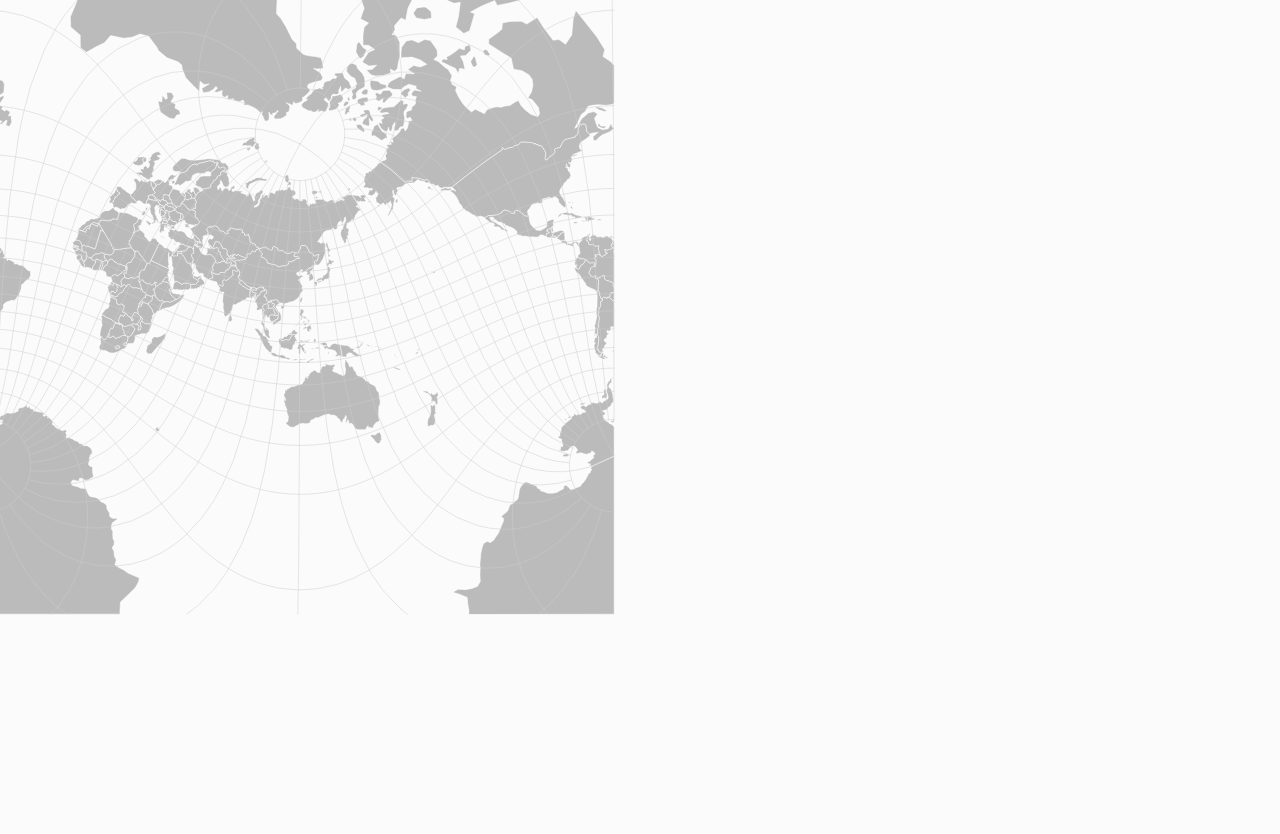
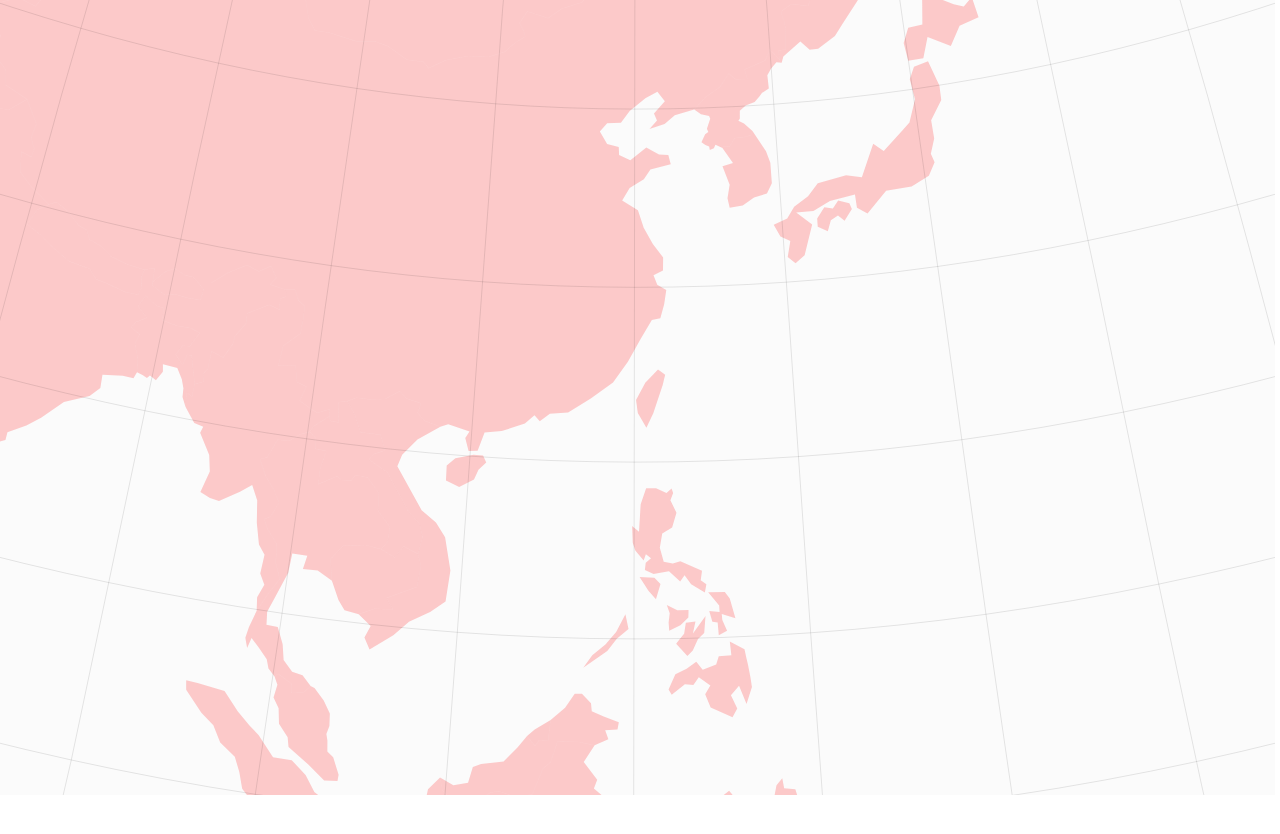
Before and after one commit to Nate-Wessel/react-d3-map, a React app: page / in a window 1280 px wide. Shown: the top 834 px of the page. After the commit the page ends 801 px from the top, so only its background shows below. Built offline with nearby package versions, Linux system fonts and the light colour scheme.

Commit message:
scale SVG to window

```diff
--- a/src/App.jsx
+++ b/src/App.jsx
@@ -12,8 +12,7 @@ import { csv } from 'd3-fetch'
 import { contourDensity } from 'd3-contour'
 import './main.css'
 
-const width = 600
-const height = 600
+const countries = topoFeature( countriesTopo, 'countries' )
 
 const center = [120.2,23.7]
 
@@ -21,20 +20,24 @@ var lambda = -center[0] // yaw
 var phi = -center[1] // pitch
 var gamma = 0 // roll
 
-const proj = geoMercator()
-	.rotate( [ lambda, phi, gamma ] )
-	.translate( [ width/2, height/2 ] )
-	.scale(100)
-
-const pathGen = geoPath().projection( proj )
+const initialWidth = window.innerWidth-5
+const initialHeight = window.innerHeight-5
 
 export default function(){
-	const [ countries, setCountries ] = useState(null)
+	const [ dimensions, setDimensions ] = useState([initialWidth,initialHeight])
+	useEffect(()=>{ // resize to window
+		window.addEventListener('resize',resizeMap)
+	},[])
 
-	const [ contours, setContours ] = useState([])
-	useEffect(()=>{
-		setCountries( topoFeature( countriesTopo, 'countries' ) )
-	},[])
+	const width = dimensions[0]
+	const height = dimensions[1]
+
+	const proj = geoMercator()
+		.rotate( [ lambda, phi, gamma ] )
+		.translate( [ width/2, height/2 ] )
+		.scale(1000)
+	const pathGen = geoPath().projection( proj )
+
 	return (
 		<svg width={width} height={height}>
 			<g id="countries">
@@ -49,4 +52,8 @@ export default function(){
 			</g>
 		</svg>
 	)
+	function resizeMap(event){
+		let win = event.target
+		setDimensions([win.innerWidth-5,win.innerHeight-5])
+	}
 }
--- a/src/main.css
+++ b/src/main.css
@@ -16,41 +16,10 @@
 	font-weight: bold;
 	font-style: normal; }
 
-html, body {
+html, body, #root {
 	font-family: Avenir, sans-serif;
 	margin: 0;
 	padding: 0; }
 
 svg {
-	background-color: #fbfbfb;
-	width: 100%;
-	height: 100%; }
-svg path {
-	stroke-linecap: round;
-	stroke-linejoin : round; }
-svg #countries path {
-	stroke-width: 0.5px;
-	stroke: white;
-	fill: #bbb; }
-svg #countries path#CAN {
-	fill: #F77; }
-svg #graticules path {
-	fill: none;
-	stroke: #ccc;
-	stroke-width: 0.5; }
-svg #investments path {
-	fill: none;
-	opacity: 0.25;
-	stroke: #00f;
-	stroke-width: 0.5; }
-svg g#cities g.city circle.inbound {
-	fill: green;
-	fill-opacity: 0.5;
-	stroke: green; }
-svg g#cities g.city circle.outbound {
-	fill: blue;
-	fill-opacity: 0.1;
-	stroke: blue; }
-svg #meta #year {
-	alignment-baseline: baseline;
-	font-size: 50px; }
+	background-color: #fbfbfb; }
```
